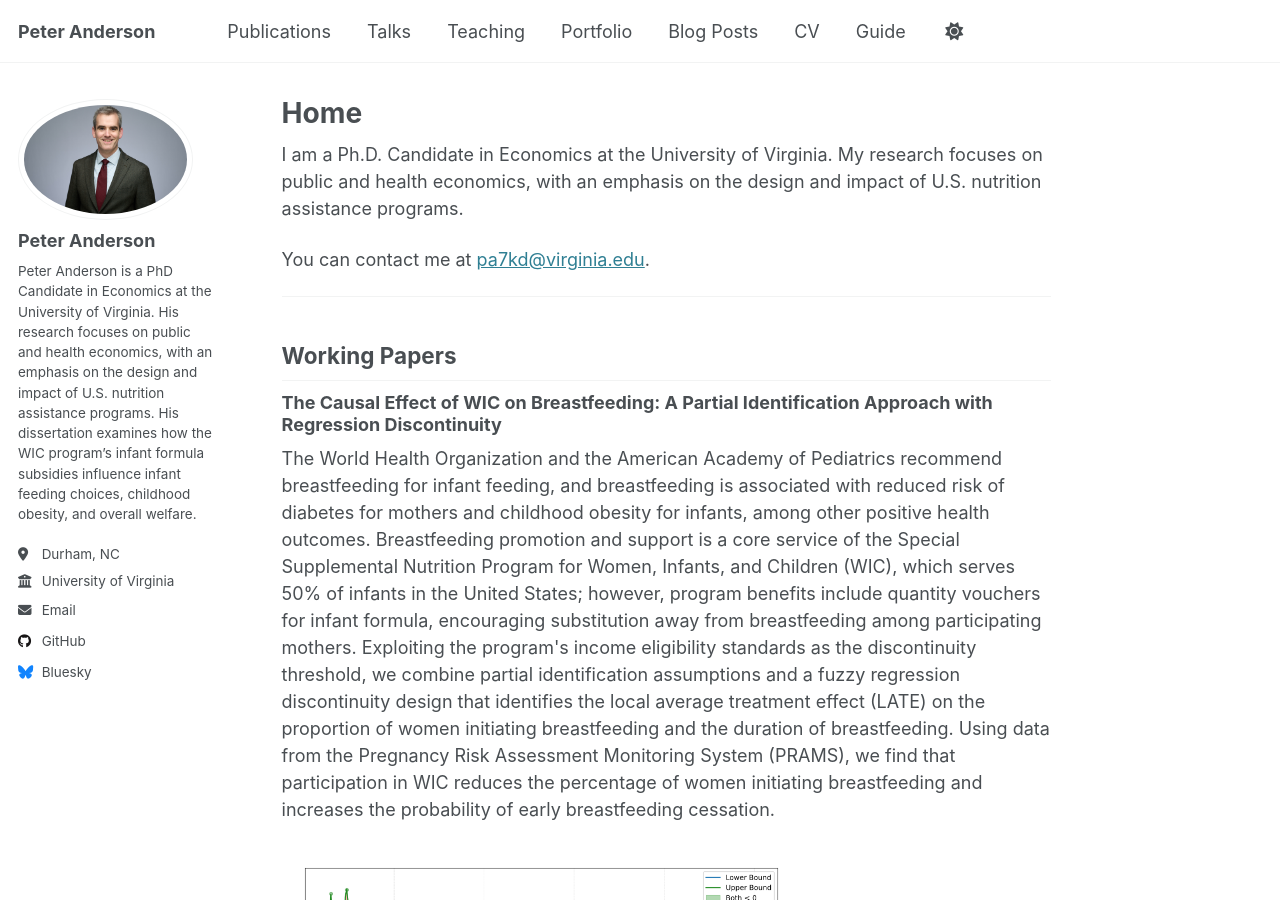
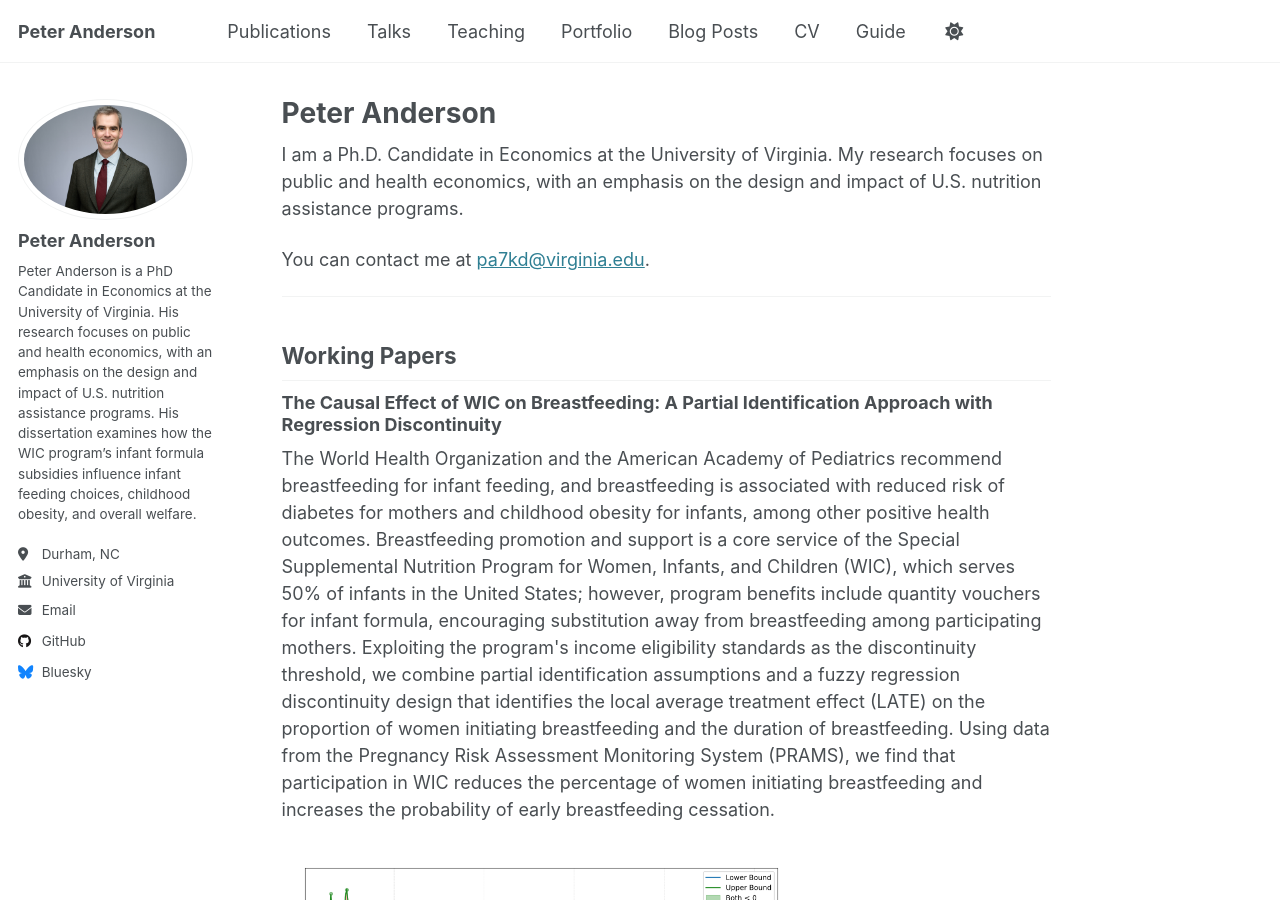
Before and after one commit to PeterMichaelAnderson/PeterMichaelAnderson.github.io, a Jekyll site: the page built from index.md, in a window 1280 px wide and 900 px high. Built offline with Jekyll 4.4.1, drawn with Linux system fonts in a browser that asks for light colours.

Commit message:
Update index.md

```diff
--- a/index.md
+++ b/index.md
@@ -1,6 +1,6 @@
 ---
 layout: single
-title: "Home"
+title: "Peter Anderson"
 permalink: /
 author_profile: true
 ---
```
